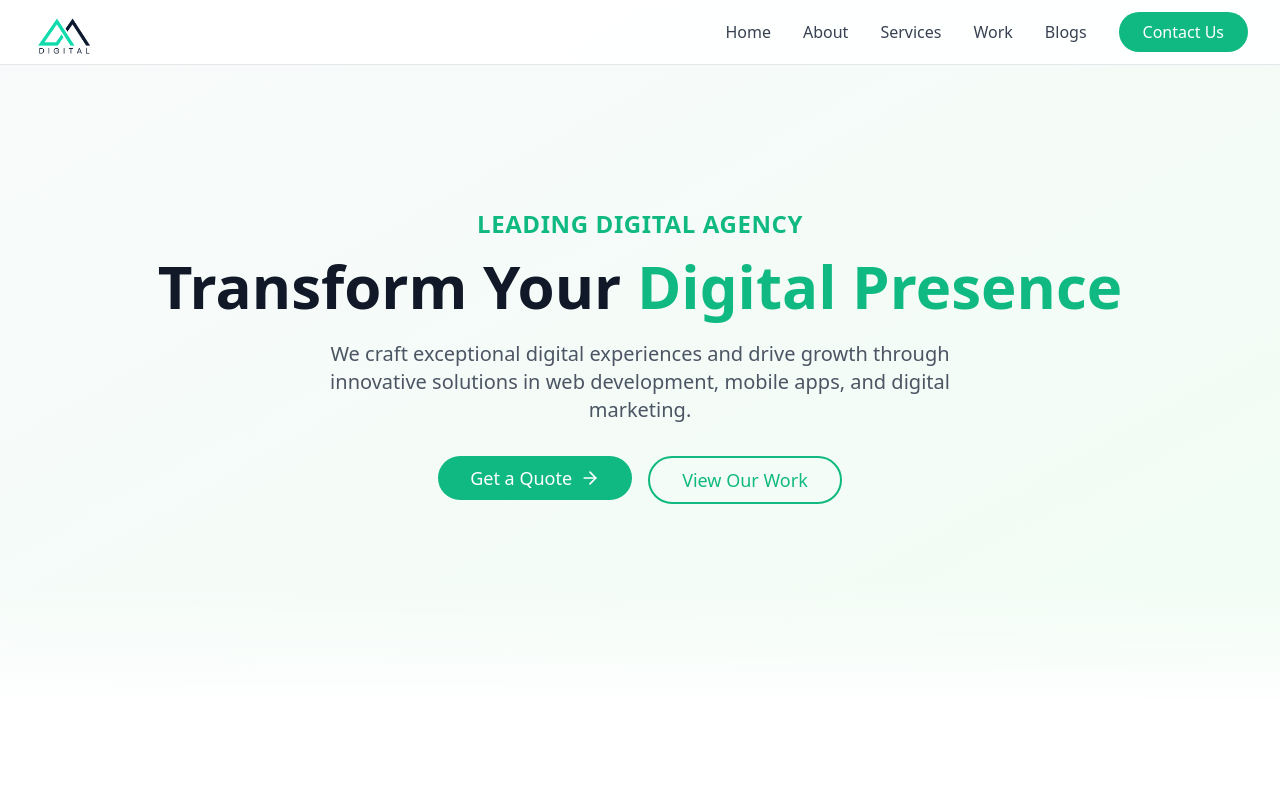
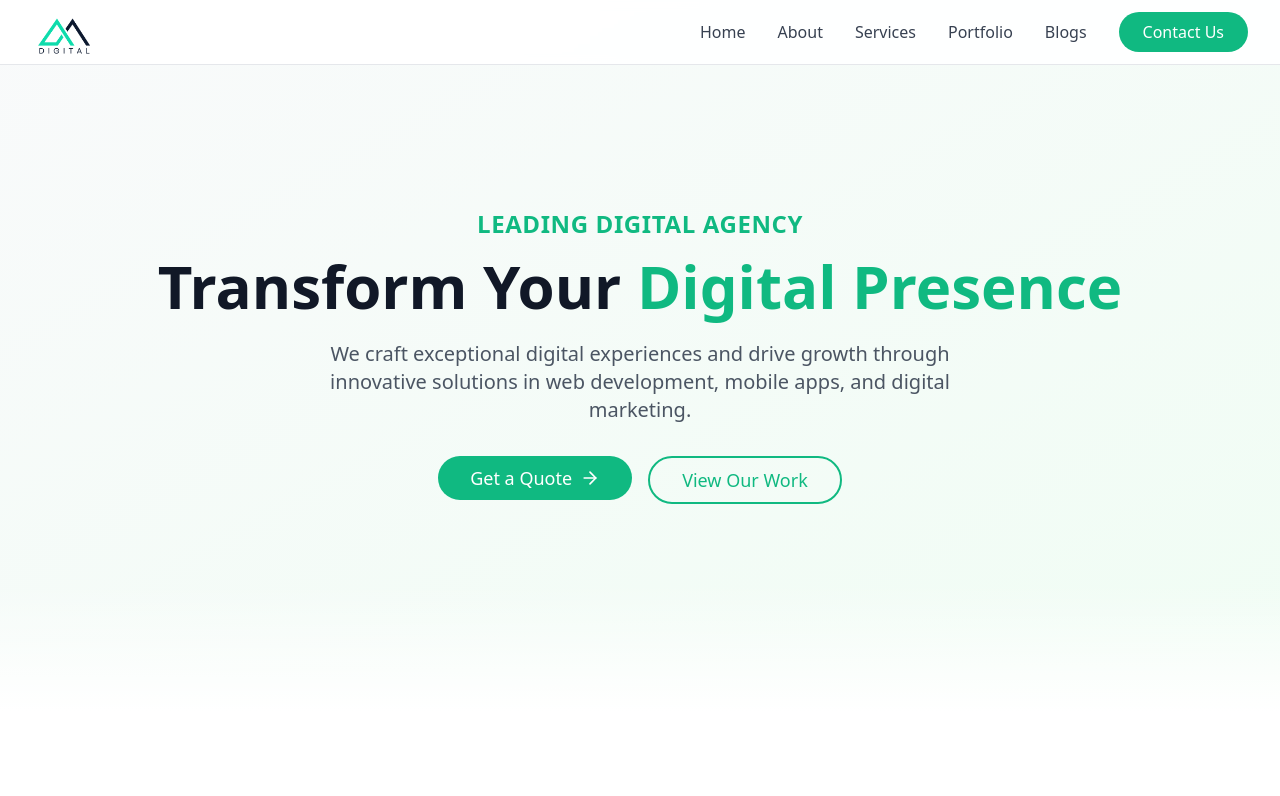
Before and after one commit to muhammadjamshed7/AAA-Technology, a React (Vite) app: page / in a window 1280 px wide. Shown: the top 796 px of the page. Built offline with nearby package versions, Linux system fonts and the light colour scheme.

Commit message:
portfolio

```diff
--- a/src/components/Navbar.tsx
+++ b/src/components/Navbar.tsx
@@ -49,7 +49,7 @@ export default function Navbar() {
               to="/work"
               className="text-gray-700 hover:text-primary transition"
             >
-              Work
+              Portfolio
             </Link>
             <Link
               to="/blog"
```
